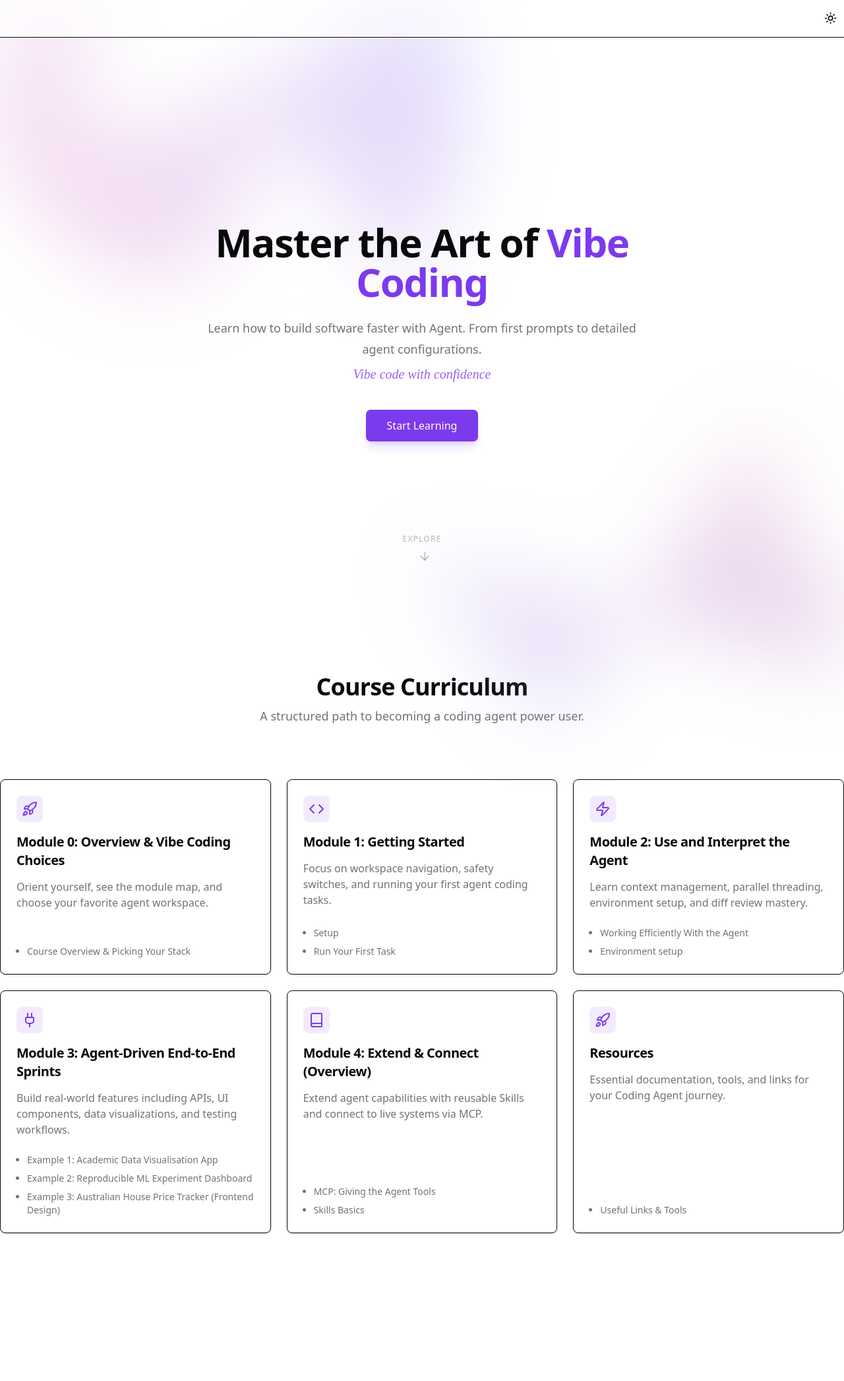
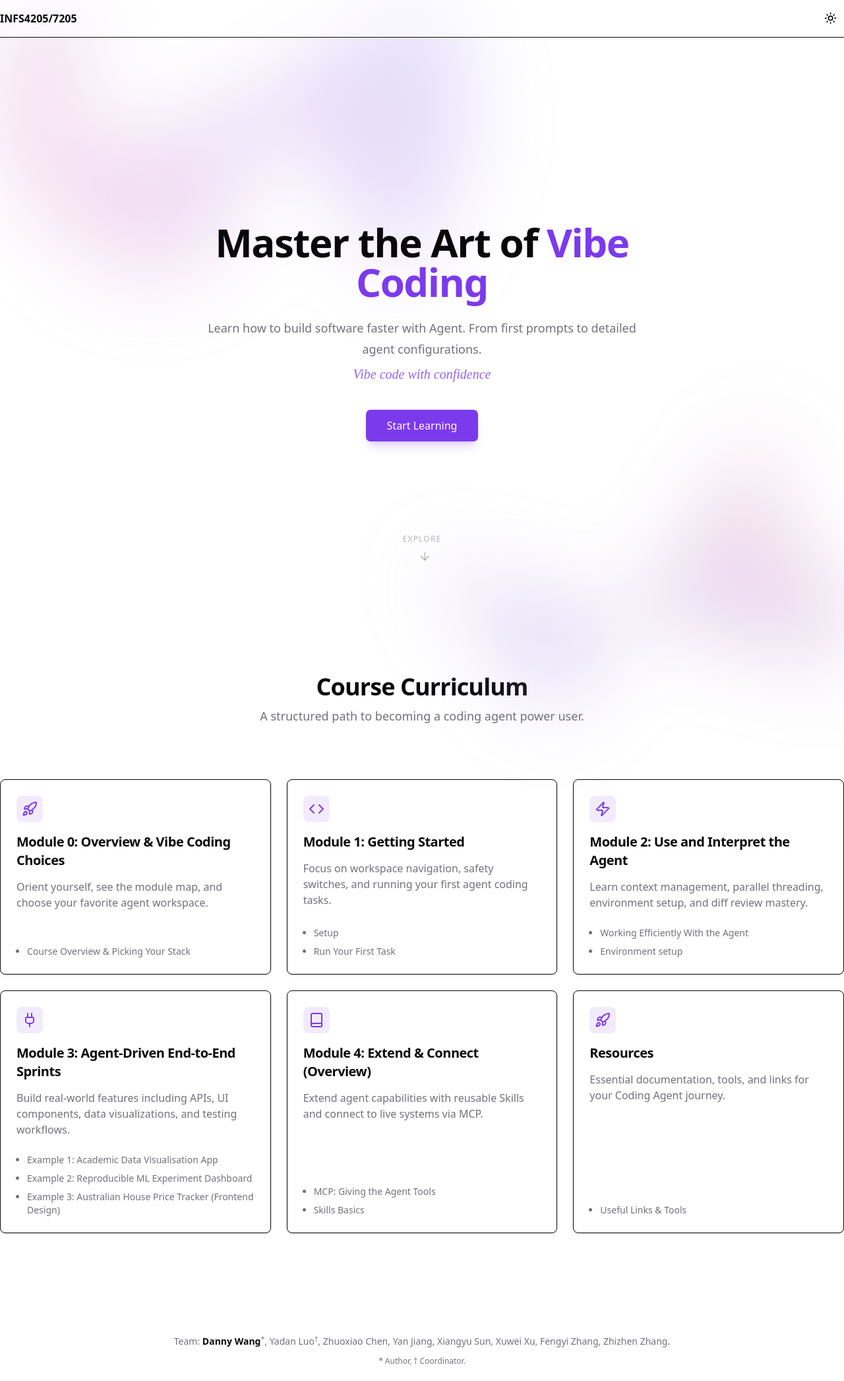
Before and after one commit to INFS4205-7205/VibeCoding_Tutorial, a Next.js app: page /VibeCoding_Tutorial/ in a window 1280 px wide. Shown: the whole page at 66% size. Built offline with nearby package versions, Linux system fonts and the light colour scheme.

Commit message:
updated content

```diff
--- a/app/course/[module]/[lesson]/page.tsx
+++ b/app/course/[module]/[lesson]/page.tsx
@@ -153,9 +153,7 @@ export default async function LessonPage({ params }: LessonPageProps) {
     const moduleLessonIndex = moduleLessons.findIndex(l => l.id === lessonId) + 1
     const totalModuleLessons = moduleLessons.length
 
-    // Estimate read time (very rough: 200 wpm)
-    const wordCount = lesson.content.split(/\s+/).length
-    const readTime = Math.ceil(wordCount / 200)
+
 
     return (
         <div className="mx-auto max-w-4xl space-y-12 pb-20 pt-8 px-6">
@@ -181,10 +179,7 @@ export default async function LessonPage({ params }: LessonPageProps) {
                         <span className="h-4 w-4 bg-primary/10 rounded-full flex items-center justify-center text-[10px] font-bold text-primary">{moduleLessonIndex}</span>
                         <span className="font-medium text-foreground">Lesson {moduleLessonIndex} of {totalModuleLessons}</span>
                     </div>
-                    <span className="text-zinc-300 dark:text-zinc-700">•</span>
-                    <div className="flex items-center gap-1.5">
-                        <span>{readTime} min read</span>
-                    </div>
+
                 </div>
             </div>
 
--- a/app/page.tsx
+++ b/app/page.tsx
@@ -11,8 +11,12 @@ export default function Home() {
         <ModuleGrid />
       </main>
       <footer className="py-6 md:px-8 md:py-0">
-        <div className="container flex flex-col items-center justify-between gap-4 md:h-24 md:flex-row">
-          <p className="text-center text-sm leading-loose text-muted-foreground md:text-left">
+        <div className="container flex flex-col items-center justify-center gap-2 md:h-24">
+          <p className="text-center text-sm leading-loose text-muted-foreground">
+            Team: <span className="font-bold text-foreground">Danny Wang</span><sup>*</sup>, Yadan Luo<sup>†</sup>, Zhuoxiao Chen, Yan Jiang, Xiangyu Sun, Xuwei Xu, Fengyi Zhang, Zhizhen Zhang.
+          </p>
+          <p className="text-center text-xs text-muted-foreground">
+            * Author, † Coordinator.
           </p>
         </div>
       </footer>
--- a/components/layout/navbar.tsx
+++ b/components/layout/navbar.tsx
@@ -12,6 +12,9 @@ export function Navbar() {
     return (
         <header className="sticky top-0 z-40 w-full border-b bg-background/95 backdrop-blur supports-[backdrop-filter]:bg-background/60">
             <div className="container mx-auto flex h-14 items-center pl-4 lg:pl-0"> {/* Adjusted padding */}
+                <div className="mr-4 flex items-center font-bold">
+                    INFS4205/7205
+                </div>
                 <div className="mr-4 hidden md:flex">
                     <Link href="/" className="mr-6 flex items-center space-x-2 font-bold text-primary lg:hidden">
                         Antigravity
--- a/components/layout/sidebar.tsx
+++ b/components/layout/sidebar.tsx
@@ -31,7 +31,7 @@ export function Sidebar() {
         <div className="fixed inset-y-0 left-0 z-50 hidden w-72 flex-col border-r bg-background lg:flex">
             <div className="flex h-14 items-center border-b px-6">
                 <Link href="/" className="flex items-center font-bold text-lg text-primary">
-                    Agentic Coding
+                    INFS4205/7205 <br></br> Vibe Coding
                 </Link>
             </div>
             <div className="px-6 py-6 border-b">
@@ -74,9 +74,7 @@ export function Sidebar() {
                                                 <span className={cn("text-sm font-medium", isActive ? "text-primary" : "text-foreground")}>
                                                     {lesson.title}
                                                 </span>
-                                                <span className="text-xs text-muted-foreground">
-                                                    5 min read
-                                                </span>
+
                                             </div>
 
                                             <div className="flex h-5 w-5 items-center justify-center">
--- a/lib/course-content.ts
+++ b/lib/course-content.ts
@@ -37,7 +37,9 @@ export const courseData: Module[] = [
 - [Antigravity (Google)](https://antigravity.google/).
 - [Cursor](https://cursor.com/).
 - [OpenAI Codex](https://openai.com/codex/) - built as a standalone agent app, can access major IDEs like VS Code, Antigravity, and Cursor for editing files.
-- [VS Code + extensions](https://code.visualstudio.com/) — coding agents like  [GitHub Copilot](https://github.com/features/copilot), Codex, Gemini Code are available as within-app extensions.
+- [VS Code + extensions](https://code.visualstudio.com/) — coding agents like [GitHub Copilot](https://github.com/features/copilot), Codex, Gemini Code are available as within-app extensions.
+
+Note: The above tools all have free plans available for use.
 
 ### Command-line/terminal based:
 - [Claude Code](https://code.claude.com/docs/en/overview).
```
